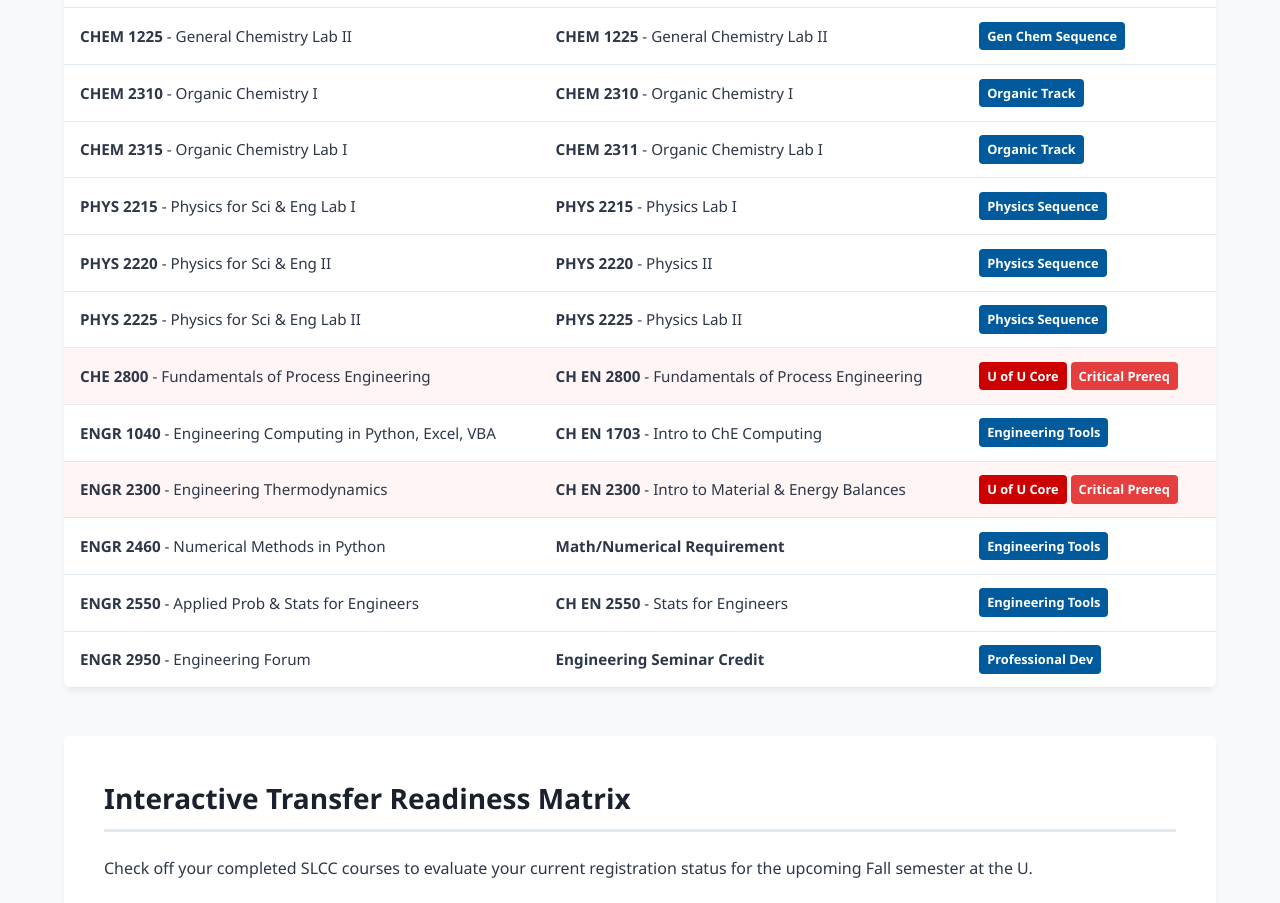
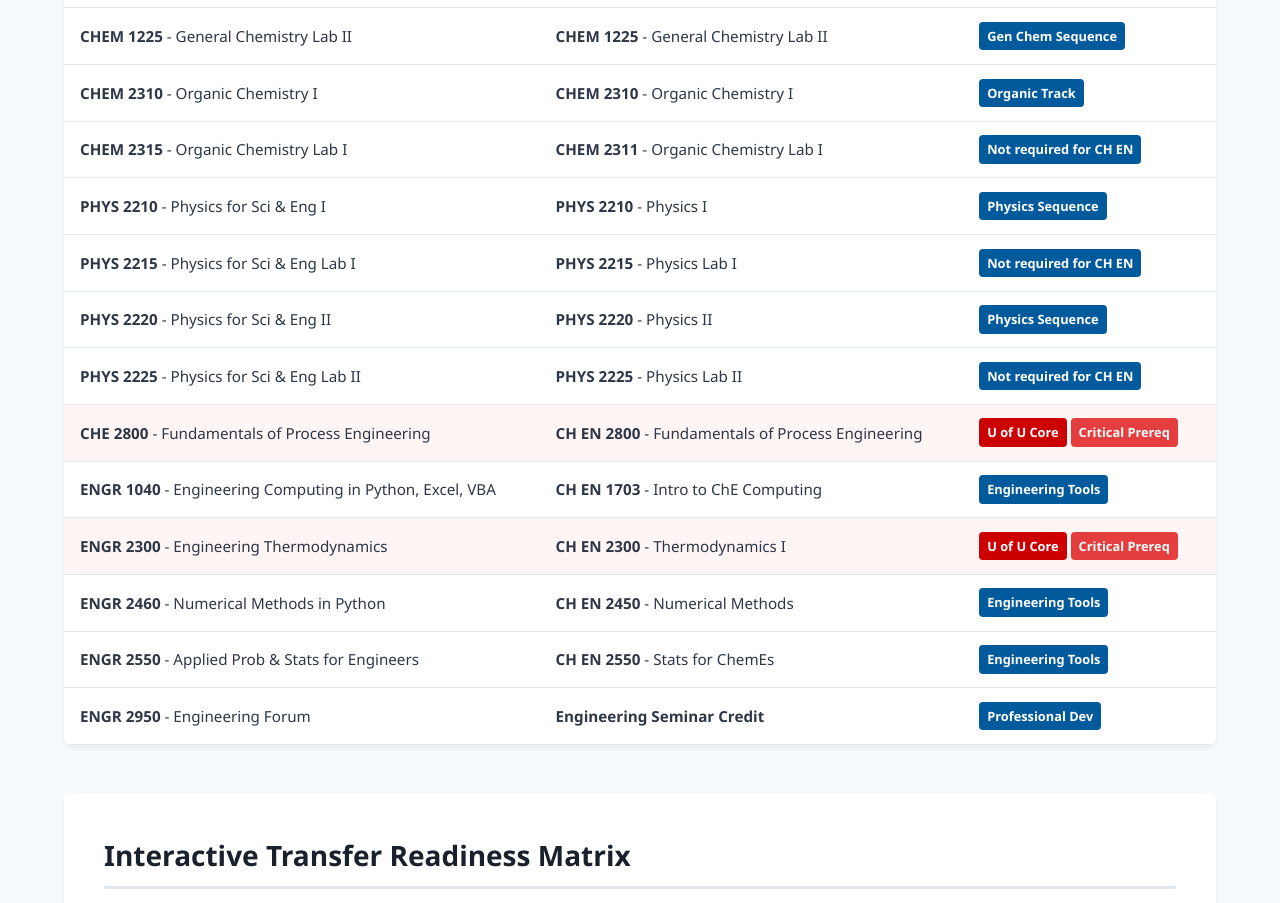
Before and after one commit to DRWagner16/CHENTransfer, a plain HTML site: page index.html in a window 1280 px wide. Shown: the part 820-1723 px from the top of the page. Drawn offline with Linux system fonts and the light colour scheme.

Commit message:
Update index.html

```diff
--- a/index.html
+++ b/index.html
@@ -133,12 +133,13 @@
                         <tr><td><strong>CHEM 1220</strong> - General Chemistry II</td><td><strong>CHEM 1220</strong> - General Chemistry II</td><td><span class="badge badge-slcc">Gen Chem Sequence</span></td></tr>
                         <tr><td><strong>CHEM 1225</strong> - General Chemistry Lab II</td><td><strong>CHEM 1225</strong> - General Chemistry Lab II</td><td><span class="badge badge-slcc">Gen Chem Sequence</span></td></tr>
                         <tr><td><strong>CHEM 2310</strong> - Organic Chemistry I</td><td><strong>CHEM 2310</strong> - Organic Chemistry I</td><td><span class="badge badge-slcc">Organic Track</span></td></tr>
-                        <tr><td><strong>CHEM 2315</strong> - Organic Chemistry Lab I</td><td><strong>CHEM 2311</strong> - Organic Chemistry Lab I</td><td><span class="badge badge-slcc">Organic Track</span></td></tr>
+                        <tr><td><strong>CHEM 2315</strong> - Organic Chemistry Lab I</td><td><strong>CHEM 2311</strong> - Organic Chemistry Lab I</td><td><span class="badge badge-slcc">Not required for CH EN</span></td></tr>
 
                         <!-- Physics Track -->
-                        <tr><td><strong>PHYS 2215</strong> - Physics for Sci & Eng Lab I</td><td><strong>PHYS 2215</strong> - Physics Lab I</td><td><span class="badge badge-slcc">Physics Sequence</span></td></tr>
+                        <tr><td><strong>PHYS 2210</strong> - Physics for Sci & Eng I</td><td><strong>PHYS 2210</strong> - Physics I</td><td><span class="badge badge-slcc">Physics Sequence</span></td></tr>
+                        <tr><td><strong>PHYS 2215</strong> - Physics for Sci & Eng Lab I</td><td><strong>PHYS 2215</strong> - Physics Lab I</td><td><span class="badge badge-slcc">Not required for CH EN</span></td></tr>
                         <tr><td><strong>PHYS 2220</strong> - Physics for Sci & Eng II</td><td><strong>PHYS 2220</strong> - Physics II</td><td><span class="badge badge-slcc">Physics Sequence</span></td></tr>
-                        <tr><td><strong>PHYS 2225</strong> - Physics for Sci & Eng Lab II</td><td><strong>PHYS 2225</strong> - Physics Lab II</td><td><span class="badge badge-slcc">Physics Sequence</span></td></tr>
+                        <tr><td><strong>PHYS 2225</strong> - Physics for Sci & Eng Lab II</td><td><strong>PHYS 2225</strong> - Physics Lab II</td><td><span class="badge badge-slcc">Not required for CH EN</span></td></tr>
 
                         <!-- Core Engineering Track -->
                         <tr style="background-color: #FFF5F5;">
@@ -149,11 +150,11 @@
                         <tr><td><strong>ENGR 1040</strong> - Engineering Computing in Python, Excel, VBA</td><td><strong>CH EN 1703</strong> - Intro to ChE Computing</td><td><span class="badge badge-slcc">Engineering Tools</span></td></tr>
                         <tr style="background-color: #FFF5F5;">
                             <td><strong>ENGR 2300</strong> - Engineering Thermodynamics</td>
-                            <td><strong>CH EN 2300</strong> - Intro to Material & Energy Balances</td>
+                            <td><strong>CH EN 2300</strong> - Thermodynamics I</td>
                             <td><span class="badge badge-uofu">U of U Core</span> <span class="badge badge-critical">Critical Prereq</span></td>
                         </tr>
-                        <tr><td><strong>ENGR 2460</strong> - Numerical Methods in Python</td><td><strong>Math/Numerical Requirement</strong></td><td><span class="badge badge-slcc">Engineering Tools</span></td></tr>
-                        <tr><td><strong>ENGR 2550</strong> - Applied Prob & Stats for Engineers</td><td><strong>CH EN 2550</strong> - Stats for Engineers</td><td><span class="badge badge-slcc">Engineering Tools</span></td></tr>
+                        <tr><td><strong>ENGR 2460</strong> - Numerical Methods in Python</td><td><strong>CH EN 2450</strong> - Numerical Methods</td><td><span class="badge badge-slcc">Engineering Tools</span></td></tr>
+                        <tr><td><strong>ENGR 2550</strong> - Applied Prob & Stats for Engineers</td><td><strong>CH EN 2550</strong> - Stats for ChemEs</td><td><span class="badge badge-slcc">Engineering Tools</span></td></tr>
                         <tr><td><strong>ENGR 2950</strong> - Engineering Forum</td><td><strong>Engineering Seminar Credit</strong></td><td><span class="badge badge-slcc">Professional Dev</span></td></tr>
                     </tbody>
                 </table>
```
